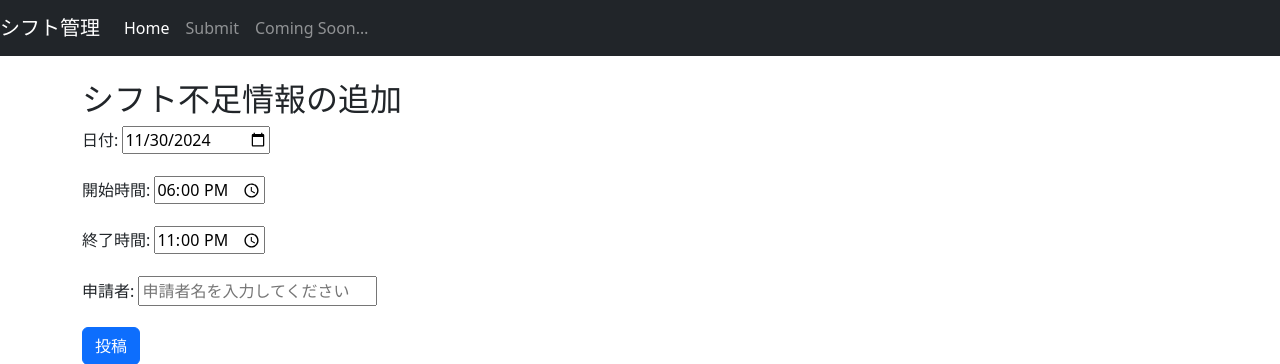
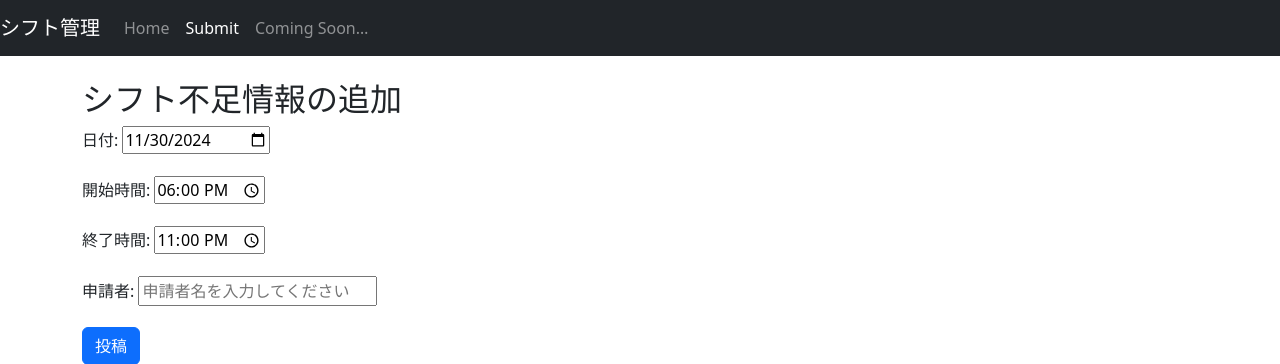
Before and after one commit to yusyu26/shiftmanager, a Django app: page /create/ in a window 1280 px wide. Shown: the top 364 px of the page. Run offline with Django 5.2, Linux system fonts and the light colour scheme; some libraries are stand-ins or nearby versions.

Commit message:
Current location in the navigation menu

```diff
--- a/shifts/templates/shifts/base.html
+++ b/shifts/templates/shifts/base.html
@@ -73,10 +73,10 @@
                 <div class="collapse navbar-collapse" id="navbarNav">
                     <ul class="navbar-nav">
                         <li class="nav-item">
-                            <a class="nav-link active" aria-current="page" href="/">Home</a>
+                            <a class="nav-link {% if request.path == '/' %}active{% endif %}" aria-current="{% if request.path == '/' %}page{% endif %}" aria-current="page" href="/">Home</a>
                         </li>
                         <li class="nav-item">
-                            <a class="nav-link" href="{% url 'shortage_shift_create' %}">Submit</a>
+                            <a class="nav-link {% if request.path == '/create/' %}active{% endif %}" aria-current="{% if request.path == '/create/' %}page{% endif %}" href="{% url 'shortage_shift_create' %}">Submit</a>
                         </li>
                         <li class="nav-item">
                             <a class="nav-link" href="#">Coming Soon…</a>
```
